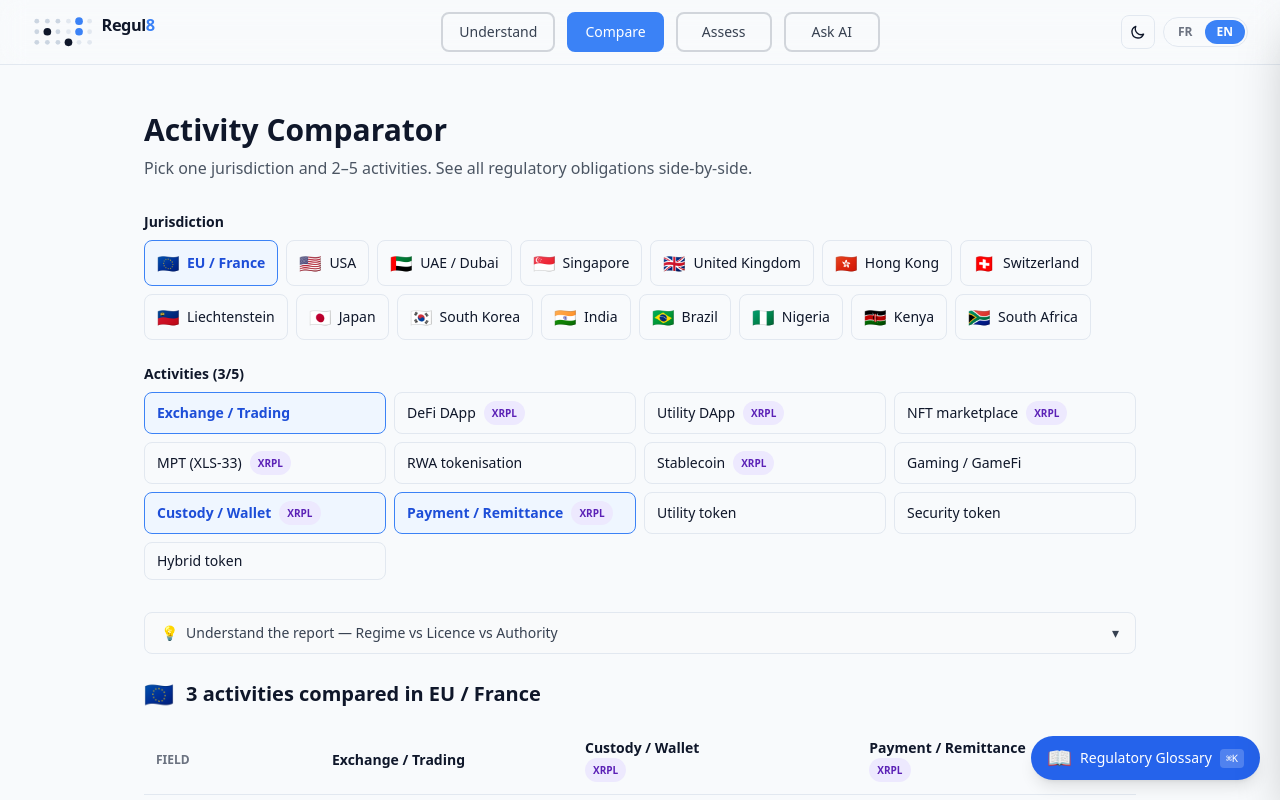
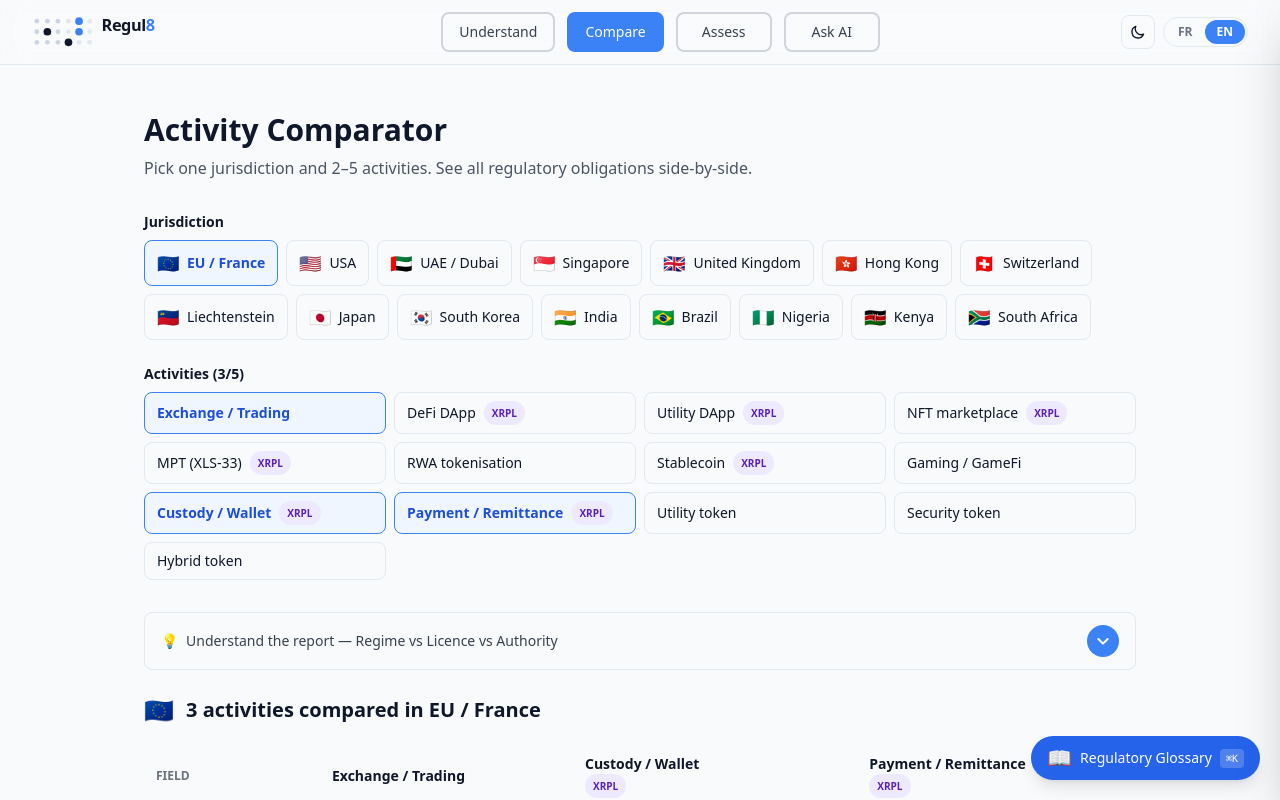
Before and after one commit to AurelienBg/regul8, a Next.js app: page /en/compare in a window 1280 px wide. Shown: the top 800 px of the page. Built offline with nearby package versions, Linux system fonts and the light colour scheme.

Commit message:
style: RegimeLegend — larger, bluer toggle icon for better visibility

```diff
--- a/src/components/report/RegimeLegend.tsx
+++ b/src/components/report/RegimeLegend.tsx
@@ -57,13 +57,20 @@ export default function RegimeLegend({ defaultOpen = true }: RegimeLegendProps)
     <div className="mb-6 rounded-lg border border-[var(--border)] bg-gray-50 dark:bg-gray-900/50 no-print">
       <button
         onClick={() => setOpen(!open)}
-        className="w-full flex items-center justify-between px-4 py-2.5 text-sm font-medium text-gray-700 dark:text-gray-300 hover:bg-gray-100 dark:hover:bg-gray-800/50 rounded-lg transition-colors"
+        className="w-full flex items-center justify-between px-4 py-3 text-sm font-medium text-gray-700 dark:text-gray-300 hover:bg-gray-100 dark:hover:bg-gray-800/50 rounded-lg transition-colors"
       >
         <span className="flex items-center gap-2">
           <span>💡</span>
           <span>{tr.trigger}</span>
         </span>
-        <span className={`transition-transform ${open ? 'rotate-180' : ''}`}>▾</span>
+        <span
+          aria-hidden="true"
+          className={`flex items-center justify-center w-8 h-8 rounded-full bg-blue-500 text-white transition-transform ${open ? 'rotate-180' : ''}`}
+        >
+          <svg className="w-4 h-4" fill="none" stroke="currentColor" strokeWidth={3} viewBox="0 0 24 24">
+            <path strokeLinecap="round" strokeLinejoin="round" d="M19 9l-7 7-7-7" />
+          </svg>
+        </span>
       </button>
       {open && (
         <div className="px-4 pb-4 pt-1 border-t border-[var(--border)]">
```
